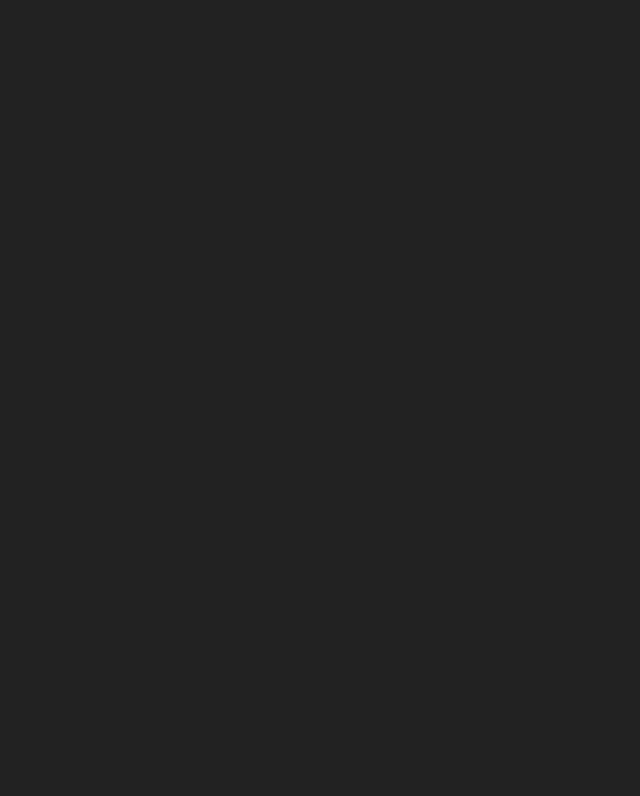
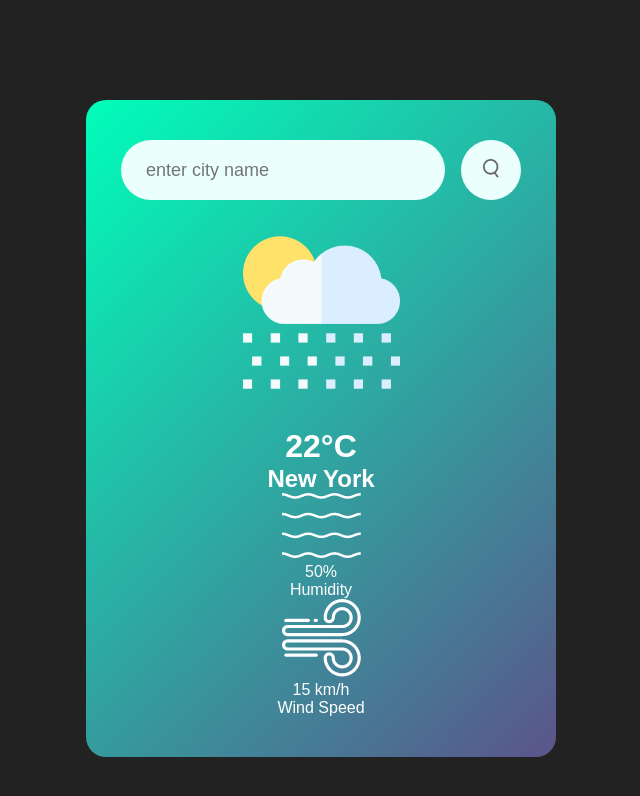
Before and after one commit to Charlesleona/Weather-app-javascrpit, a plain HTML site: page index.html in a window 1280 px wide. Shown: the whole page, without its empty margins (319-959 px from the left). Drawn offline with Linux system fonts and the light colour scheme.

Commit message:
added ui

```diff
--- a/index.css
+++ b/index.css
@@ -1,10 +1,49 @@
-*{
-    margin: 0;
-    padding: 0;
-    font-family: 'poppins',sans-serif;
-    box-sizing: border-box;
-
+* {
+  margin: 0;
+  padding: 0;
+  font-family: "poppins", sans-serif;
+  box-sizing: border-box;
 }
-body{
-    background: #222;
+body {
+  background: #222;
 }
+.card {
+  width: 90%;
+  max-width: 470px;
+  background: linear-gradient(135deg, #00feba, #5b548a);
+  color: #fff;
+  margin: 100px auto 0;
+  border-radius: 20px;
+  padding: 40px 35px;
+  text-align: center;
+}
+.search {
+  width: 100%;
+  display: flex;
+  align-items: center;
+  justify-content: space-between;
+}
+.search input {
+  border: 0;
+  outline: 0;
+  background: #ebfffc;
+  color: #555;
+  padding: 10px 25px;
+  height: 60px;
+  border-radius: 30px;
+  flex: 1;
+  margin-right: 16px;
+  font-size: 18px;
+}
+.search button {
+  border: 0;
+  outline: 0;
+  background: #ebfffc;
+  border-radius: 50%;
+  width: 60px;
+  height: 60px;
+  cursor: pointer;
+}
+.search button img {
+    width: 16px;
+}
--- a/index.html
+++ b/index.html
@@ -1,11 +1,37 @@
 <!DOCTYPE html>
 <html>
-    <head>
-    <meta name="'viewpoint" content="width-device-width, initial-scale=1.0">
+  <head>
+    <meta name="'viewpoint" content="width-device-width, initial-scale=1.0" />
     <title>Weather App (JavaScript)</title>
-    <link rel="stylesheet" href="index.css">
-    </head>
-    <body>
-
-    </body>
+    <link rel="stylesheet" href="index.css" />
+  </head>
+  <body>
+    <div class="card">
+      <div class="search">
+        <input type="text" placeholder="enter city name" spellcheck="false" />
+        <button><img src="images/search.png" alt="search" /></button>
+      </div>
+      <div class="weather">
+        <img src="images/rain.png" alt="rain" class="weather-icon" />
+        <h1 class="temp">22°C</h1>
+        <h2 class="city">New York</h2>
+        <div class="details">
+          <div class="col">
+            <img src="images/humidity.png" alt="Humidity" />
+            <div>
+              <p class="humidity">50%</p>
+              <p>Humidity</p>
+            </div>
+          </div>
+        </div>
+        <div class="col">
+          <img src="images/wind.png" alt="Wind" />
+          <div>
+            <p class="wind">15 km/h</p>
+            <p>Wind Speed</p>
+          </div>
+        </div>
+      </div>
+    </div>
+  </body>
 </html>
```
Also changed, not shown: images/clear.png (added), images/clouds.png (added), images/drizzle.png (added), images/humidity.png (added), images/mist.png (added), images/rain.png (added), images/search.png (added), images/snow.png (added), images/wind.png (added), 1 other file.
